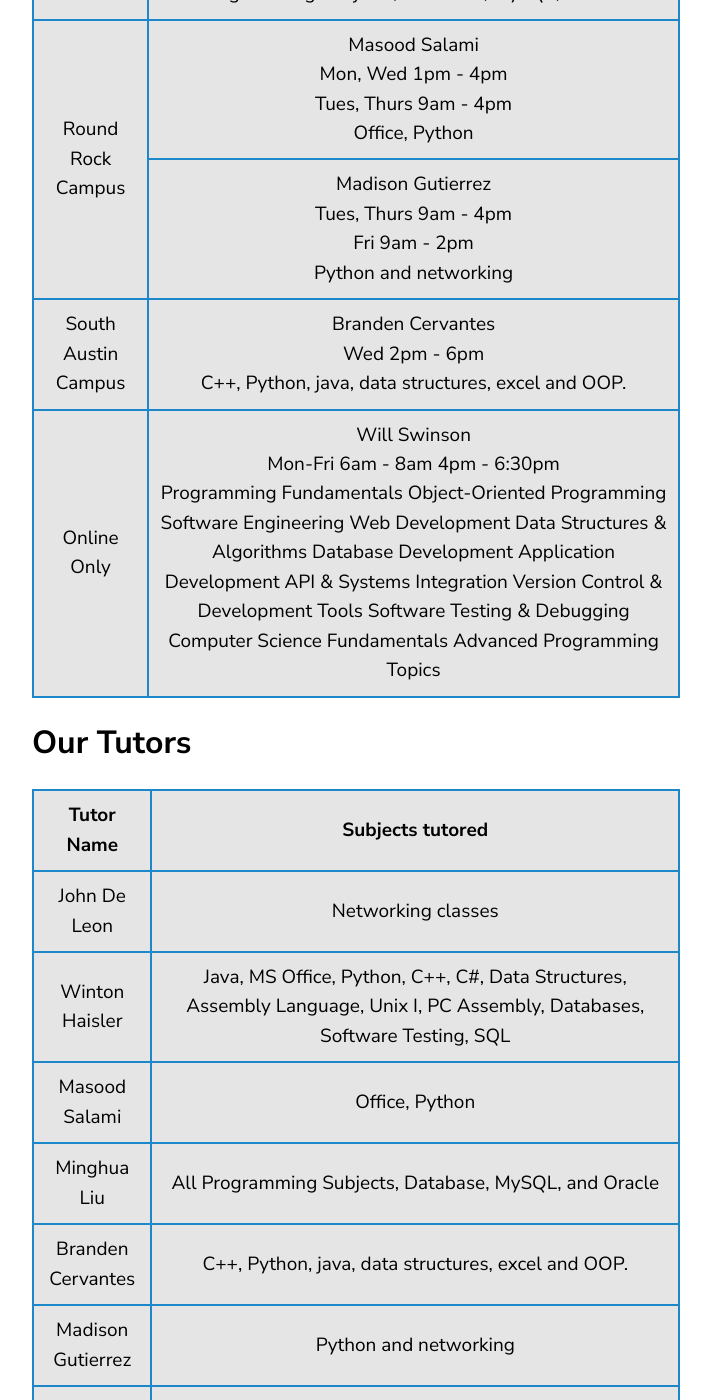
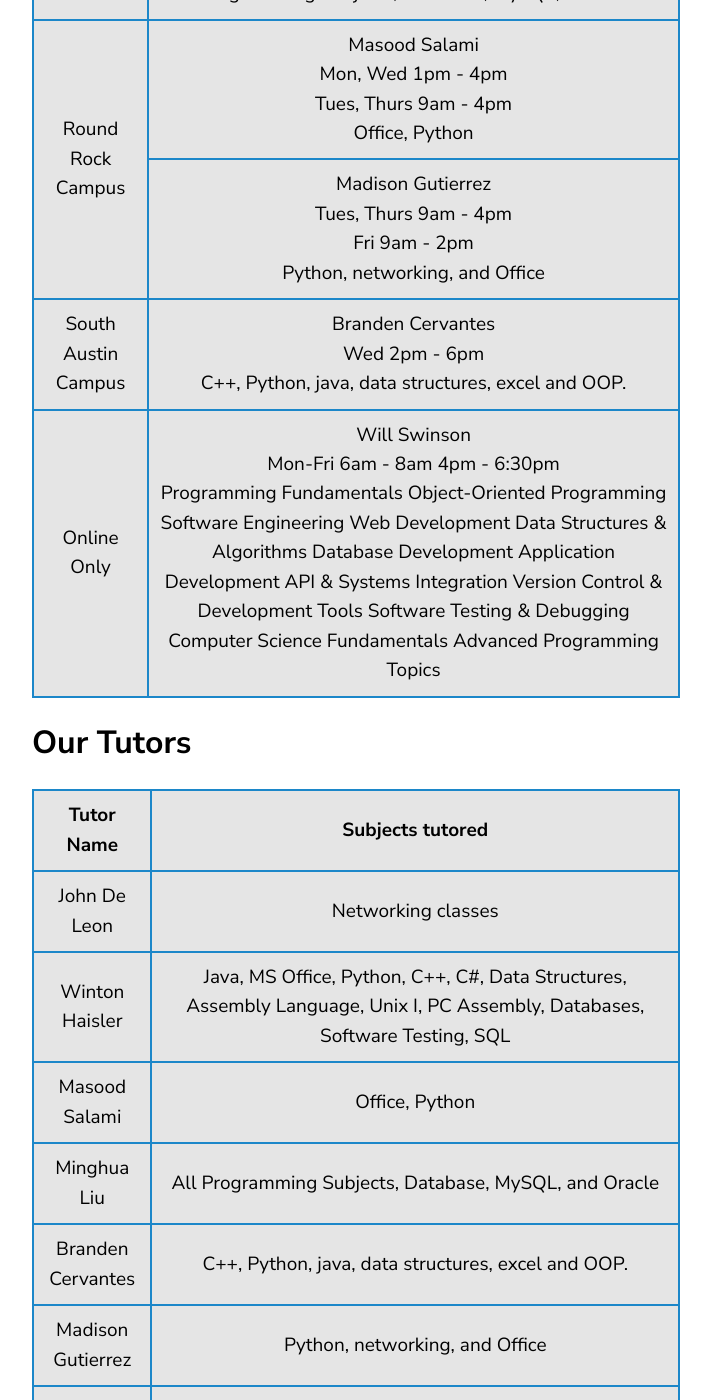
Before and after one commit to roosterrichard/acctutor, a Jekyll site: the page built from index.md, in a window 1280 px wide and 1400 px high, scrolled down 2153 px. Shown: the whole window, without its empty margins (68-779 px from the left). Built offline with Jekyll 4.4.1, drawn with Linux system fonts in a browser that asks for light colours; our own code applies the rules of GitHub Pages for plain Markdown files.

Commit message:
added Office to Madison's subjects

```diff
--- a/index.md
+++ b/index.md
@@ -90,7 +90,7 @@ This is a first come first serve system where the average wait time is < 3 minut
             <br>
             Fri 9am - 2pm
             <br>
-            Python and networking
+            Python, networking, and Office
         </td>
     </tr>
     <tr>
@@ -160,7 +160,7 @@ This is a first come first serve system where the average wait time is < 3 minut
     <td>
         Madison Gutierrez
     </td>
-    <td>Python and networking</td>
+    <td>Python, networking, and Office</td>
 </tr>
 <tr>
 	<td>Will Swinson</td>
```
